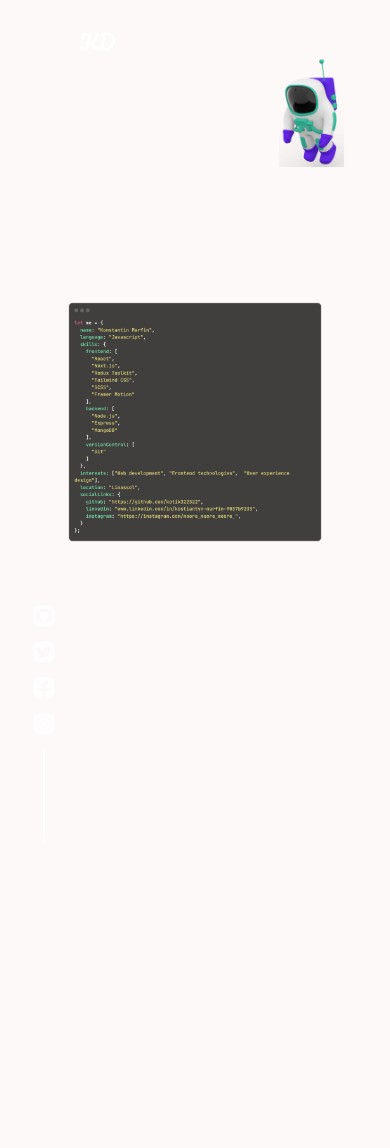
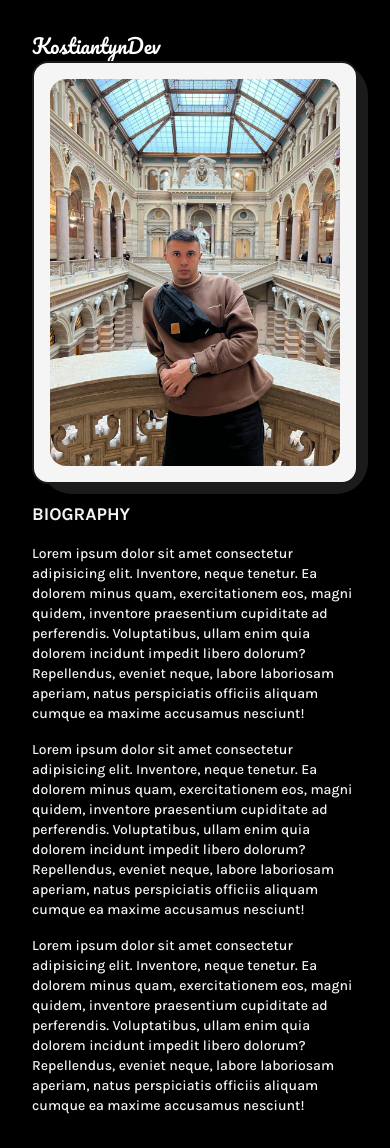
Before and after one commit to kotik322322/kostiantyndev, a Next.js app: page /about in a window 390 px wide. Before the commit the page ends 844 px from the top, so only its background shows below. Built offline with nearby package versions, Linux system fonts and the light colour scheme.

Commit message:
added AboutPage

```diff
--- a/src/app/about/page.tsx
+++ b/src/app/about/page.tsx
@@ -7,60 +7,59 @@ import spacemanImg from '../../../public/spaceman.png';
 import Image from 'next/image';
 import { motion, useAnimate } from 'framer-motion';
 import Logo from '../components/Logo';
-
-
-import codeImage from '../../../public/code.png';
+import profilePic from '../../../public/profile.jpg';
 
 const AboutPage = () => {
-  const [scope, animate] = useAnimate();
+  return (
+    <div className="w-full p-8 relative bg-black -z-50">
+      <ParticlesComponent config={darkConfig} />
+      <Logo textColor="#ffffff" />
 
-  useEffect(() => {
-    const animateToTop = async () => {
-      await animate(scope.current, { top: '10%', right: '5%' }, { duration: 1.5 });
-      await animate(
-        scope.current,
-        { x: [0, -30, 0], y: [0, -30, 0] },
-        { duration: 4, ease: 'easeInOut', repeat: Infinity },
-      );
-    };
+      <div className="w-full flex flex-col justify-center items-center gap-y-4">
 
-    animateToTop();
-  }, [animate, scope]);
-  return (
-    <div className="w-full min-h-screen relative flex flex-col justify-center items-center text-white overflow-hidden  ">
-      <ParticlesComponent config={darkConfig} />
-      <Logo textColor='#ffffff'/>
-      {/* <h3 className='fixed top-10 left-4 text-[calc(4rem+5vw)] font-bold text-white/30'>About</h3> */}
-      <motion.div ref={scope} className="absolute -bottom-[120px] right-0">
-        <Image src={spacemanImg} width={65} height={100} alt="" />
-      </motion.div>
-      <Socials themeColor="#ffffff" />
+        {/* Profile Image */}
+        <div className="w-full relative rounded-2xl border-2 border-solid border-dark bg-light p-4 lg:p-8 ">
+          <div className="absolute top-0 -right-3 -z-10 w-[102%] h-[103%] rounded-[2rem] bg-dark dark:bg-light" />
+          <Image
+            src={profilePic}
+            alt="Kostiantyn Marfin Profile Image"
+            className="w-full h-auto rounded-2xl"
+          />
+        </div>
+        {/* Profile Image */}
 
-      <Image src={codeImage} alt="" className='w-3/4 lg:w-1/2 max-h-screen'/>
-      {/* <div className='flex flex-col items-center justify-center'>
-        <Image src={codeImage} alt="" className='w-full'/>
-        <div className='text-white px-8'>
-          <h2 className='text-base text-white/75'>Hi, Im Kostiantyn Marfin</h2>
-          <p>Im a Frontend Developer</p>
-          <p>
-            I specialize in crafting dynamic and user-friendly interfaces to enhance user
-            interaction. My approach to front-end development is grounded in modern technologies and
-            best practices.
+        {/* Biography */}
+        <div className="w-full flex flex-col items-start justify-start gap-y-4 text-light">
+          <h2 className="text-lg font-bold uppercase">
+            Biography
+          </h2>
+
+          <p className="font-medium text-sm">
+            Lorem ipsum dolor sit amet consectetur adipisicing elit. Inventore, neque tenetur. Ea
+            dolorem minus quam, exercitationem eos, magni quidem, inventore praesentium cupiditate
+            ad perferendis. Voluptatibus, ullam enim quia dolorem incidunt impedit libero dolorum?
+            Repellendus, eveniet neque, labore laboriosam aperiam, natus perspiciatis officiis
+            aliquam cumque ea maxime accusamus nesciunt!
+          </p>
+
+          <p className=" font-medium text-sm">
+            Lorem ipsum dolor sit amet consectetur adipisicing elit. Inventore, neque tenetur. Ea
+            dolorem minus quam, exercitationem eos, magni quidem, inventore praesentium cupiditate
+            ad perferendis. Voluptatibus, ullam enim quia dolorem incidunt impedit libero dolorum?
+            Repellendus, eveniet neque, labore laboriosam aperiam, natus perspiciatis officiis
+            aliquam cumque ea maxime accusamus nesciunt!
+          </p>
+
+          <p className="font-medium text-sm">
+            Lorem ipsum dolor sit amet consectetur adipisicing elit. Inventore, neque tenetur. Ea
+            dolorem minus quam, exercitationem eos, magni quidem, inventore praesentium cupiditate
+            ad perferendis. Voluptatibus, ullam enim quia dolorem incidunt impedit libero dolorum?
+            Repellendus, eveniet neque, labore laboriosam aperiam, natus perspiciatis officiis
+            aliquam cumque ea maxime accusamus nesciunt!
           </p>
         </div>
-      L</div> */}
-      {/* <div className="w-[208px] px-6 py-9 italic text-sm border-2 border-white z-50 backdrop-blur-sm">
-        <span className=' block mb-4'>
-          As a web developer based in Limassol, I&apos;m passionate about crafting websites that are
-          not just functional but also beautifully simple.
-        </span>
-
-        <span>
-          {' '}
-          Every line of code is a brushstroke to me, and each website is a canvas where I express my
-          vision. Let&apos;s connect through social media and bring your ideas to life!
-        </span>
-      </div> */}
+        {/* Biography End */}
+      </div>
     </div>
   );
 };
--- a/src/app/components/Logo.tsx
+++ b/src/app/components/Logo.tsx
@@ -10,8 +10,8 @@ interface LogoProps {
 
 const Logo = ({ textColor }: LogoProps) => {
   return (
-    <Link href={'/'} style={{color:textColor}} className={`${pacifico.className} absolute top-7 text-xl left-20  font-bold`}>
-      KD
+    <Link href={'/'} style={{color:textColor}} className={`${pacifico.className} text-xl font-bold`}>
+      KostiantynDev
     </Link>
   );
 };
--- a/src/app/work/page.tsx
+++ b/src/app/work/page.tsx
@@ -15,12 +15,11 @@ const WorkPage = () => {
   return (
     <div
       className="
-    w-full
-    px-6">
+      w-full h-auto p-8">
       <ParticlesComponent config={darkConfig} />
-      <Logo textColor="#000000" />
+      <Logo textColor="#ffffff" />
 
-      <div className="grid grid-cols-12 gap-12 gap-x-0 lg:gap-x-16">
+      <div className="grid grid-cols-12 gap-12 gap-x-0 lg:gap-x-16 mt-10">
         <div className="col-span-12">
           <FeaturedProject
             title="Lorem ipsum dolor sit, amet consectetur adipisicing elit. Laborum."
```
Also changed, not shown: src/app/components/Animation.tsx (+1 -1 lines).
